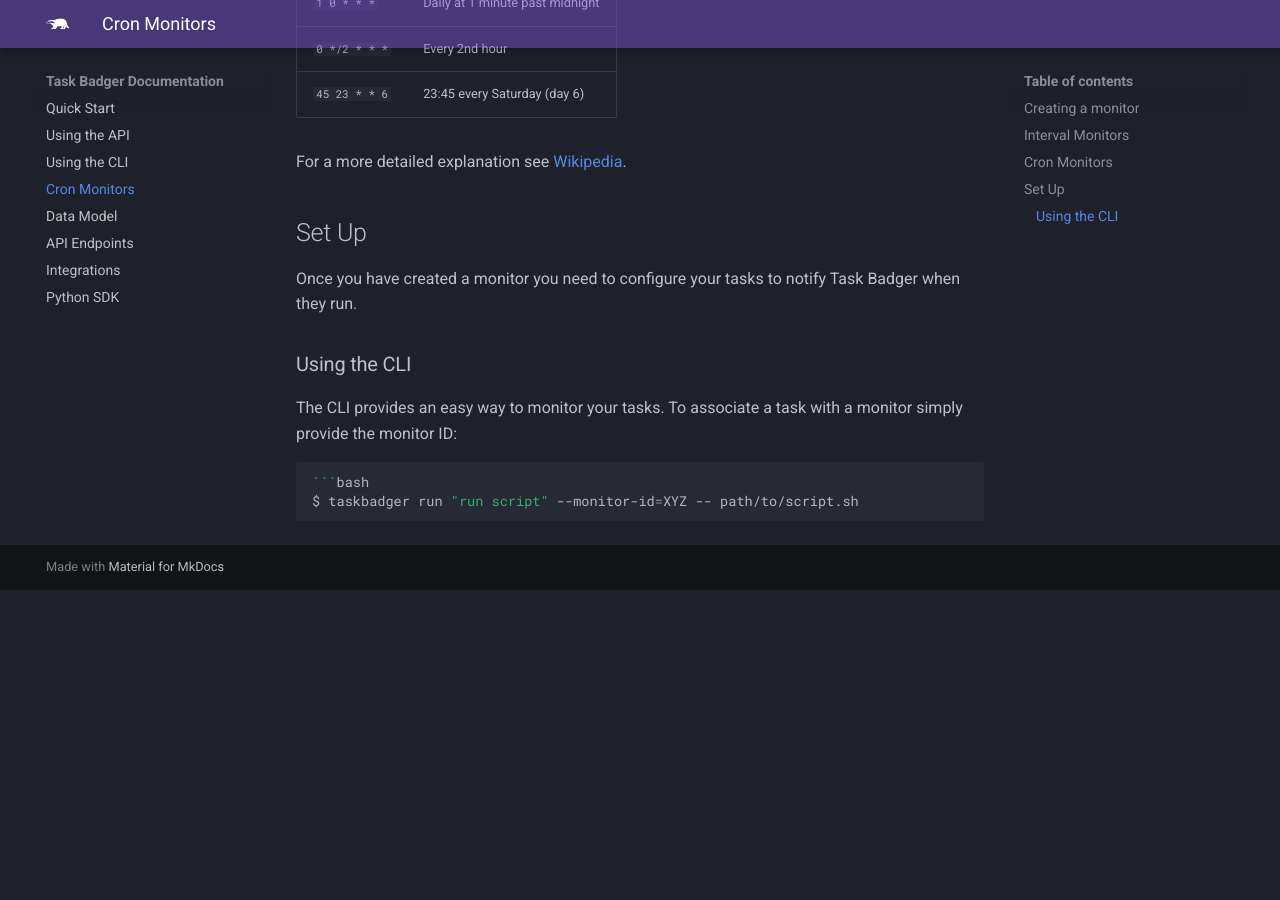
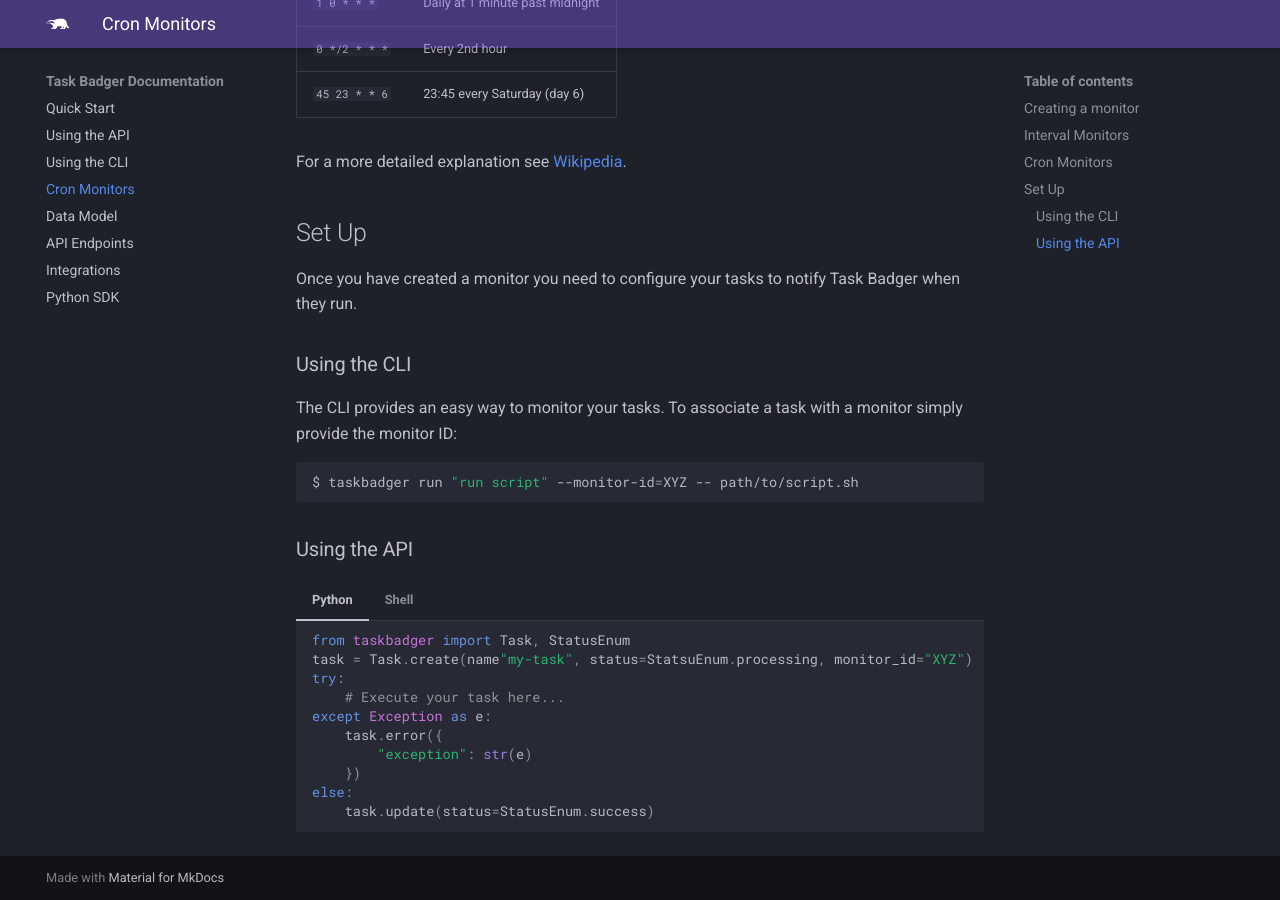
Before and after one commit to taskbadger/taskbadger-docs, an MkDocs documentation site: the page built from docs/monitors.md, in a window 1280 px wide and 900 px high, scrolled down 1350 px. Built offline with MkDocs 1.6.1 and Material for MkDocs 9.7.7, drawn with Linux system fonts in a browser that asks for light colours; before the commit the page ends 1940 px from its top, so only the background shows below that.

Commit message:
add docs for using monitors

````diff
--- a/docs/monitors.md
+++ b/docs/monitors.md
@@ -75,7 +75,45 @@
 The CLI provides an easy way to monitor your tasks. To associate a task with a monitor simply
 provide the monitor ID:
 
-```bash
+
 ```bash
 $ taskbadger run "run script" --monitor-id=XYZ -- path/to/script.sh
 ```
+
+### Using the API
+
+=== "Python"
+
+    ```python
+    from taskbadger import Task, StatusEnum
+    task = Task.create(name"my-task", status=StatsuEnum.processing, monitor_id="XYZ")
+    try:
+        # Execute your task here...
+    except Exception as e:
+        task.error({
+            "exception": str(e)
+        })
+    else:
+        task.update(status=StatusEnum.success)
+    ```
+
+=== "Shell"
+
+    Using the API directly you can pass the monitor ID vai the `X-TASKBADGER-MONITOR`
+    header. The monitor ID only needs to be included in the request to create the task.
+
+    ``` { .shell hl_lines="3" }
+    curl -X POST "https://taskbadger.net/api/${ORG}/${PROJECT}/tasks/" \
+      -H "Authorization: Bearer ${API_KEY}" \
+      -H "X-TASKBADGER-MONITOR: %{MONITOR_ID}" \
+      -H "Content-Type: application/json" \
+      -d '{"name": "demo task", "status": "processing"}'
+    # Response { "id": "128aoa98e0fiq238" ...}
+
+    # Execute your scheduled task here...
+
+    curl -X PATCH "https://taskbadger.net/api/${ORG}/${PROJECT}/tasks/128aoa98e0fiq238/" \
+      -H "Authorization: Bearer ${API_KEY}" \
+      -H "Content-Type: application/json" \
+      -d '{"status": "success"}'
+    ```
````
